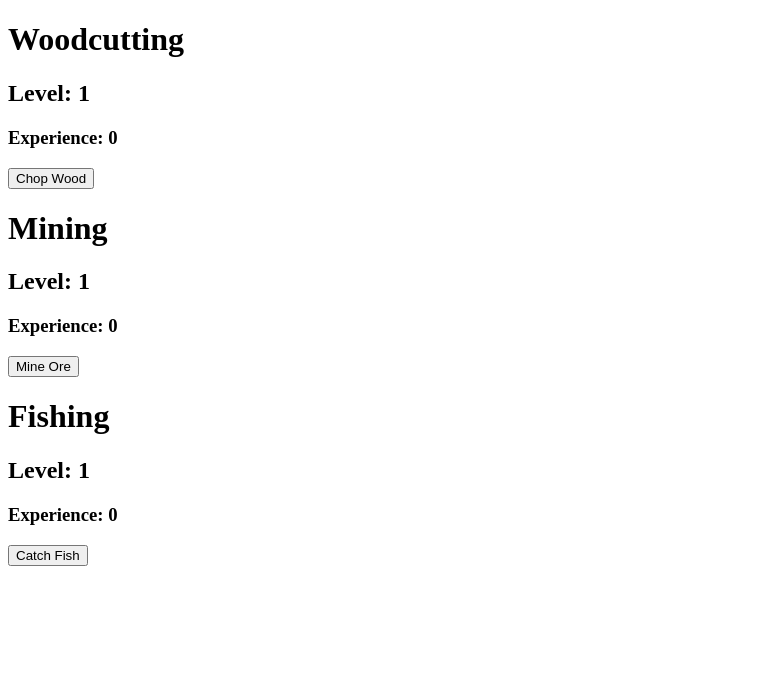
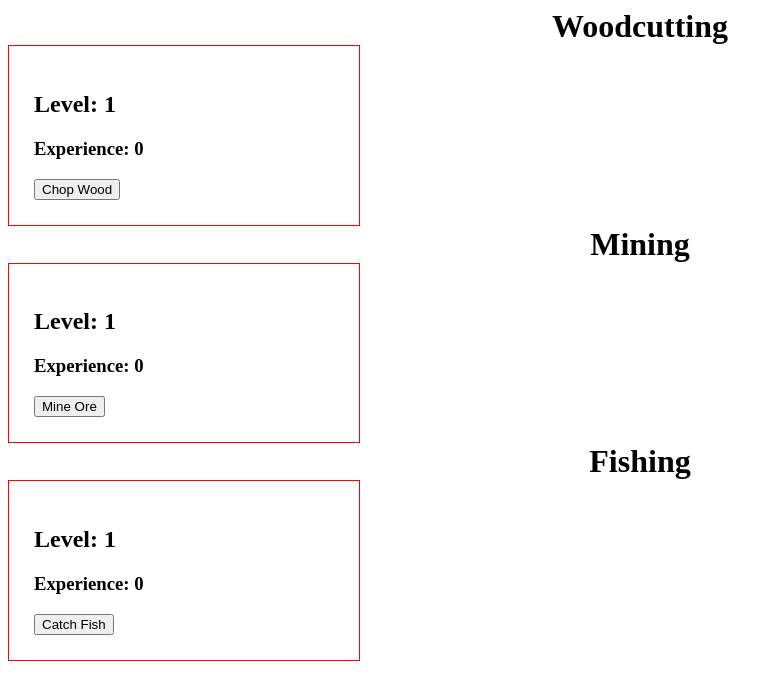
Before and after one commit to theRJMurray/skilling, a React (Create React App) app: page / in a window 1280 px wide. Shown: the top 700 px of the page, without its empty margins (0-783 px from the left). Built offline with nearby package versions, Linux system fonts and the light colour scheme.

Commit message:
implemented visiblity toggling

```diff
--- a/src/components/Skill.jsx
+++ b/src/components/Skill.jsx
@@ -1,11 +1,24 @@
 import React, { useState } from 'react';
+
+const skillContainerStyles = {
+	border: '1px solid red',
+	width: 300,
+	padding: 25
+}
+
+const skillTitleStyles = {
+	padding: 0,
+	margin: 0,
+	textAlign: 'center'
+}
 
 const Skill = props => {
 	const [exp, setExp] = useState(0);
 	const [level, setLevel] = useState(1);
+	const [visible, setVisible] = useState(true);
 
+	//Leveling System
 	const levelMarks = [5, 15, 30, 50, 100];
-
 	const gainExp = () => {
 		setExp(exp + 1);
 		if (levelMarks.includes(exp + 1)) {
@@ -13,14 +26,25 @@ const Skill = props => {
 		}
 	};
 
+	const clickShow = () => {
+		visible ? setVisible(false) : setVisible(true)
+	}
+
 	return (
 		<div>
-            <h1>{props.skillName}</h1>
+			<div>
+				<h1 style={skillTitleStyles} onClick={clickShow}> {props.skillName} </h1>
+			</div>
+			<>
+				{visible ? <div style={skillContainerStyles}>
 					<h2>Level: {level} </h2>
-            <h3>Experience: {exp}</h3>
+					<h3>Experience: {exp} </h3>
 					<div>
-                <button onClick={gainExp}>{props.skillAction}</button>
+						<button onClick={gainExp}> {props.skillAction} </button>
 					</div>
+				</div> : null
+				}
+			</>
 		</div>
 	);
 };
```
Also changed, not shown: src/css/Skill.css (added), 1 other file (tests, documents, lock files or other folders). Lines whose indentation alone changed are shown as unchanged.
